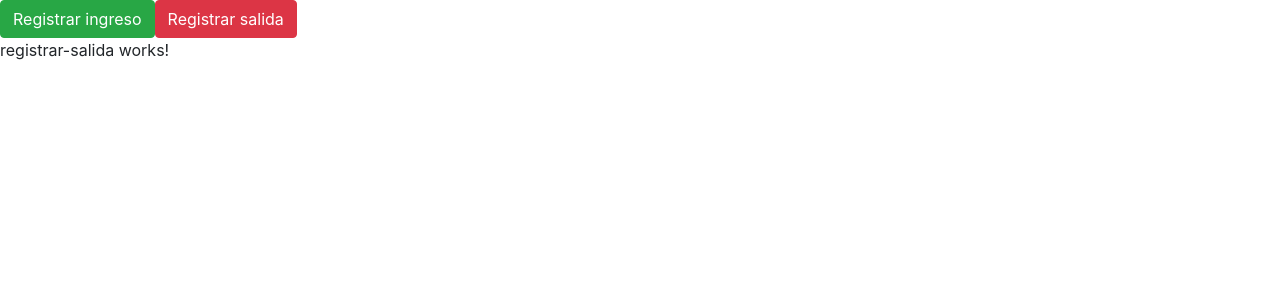
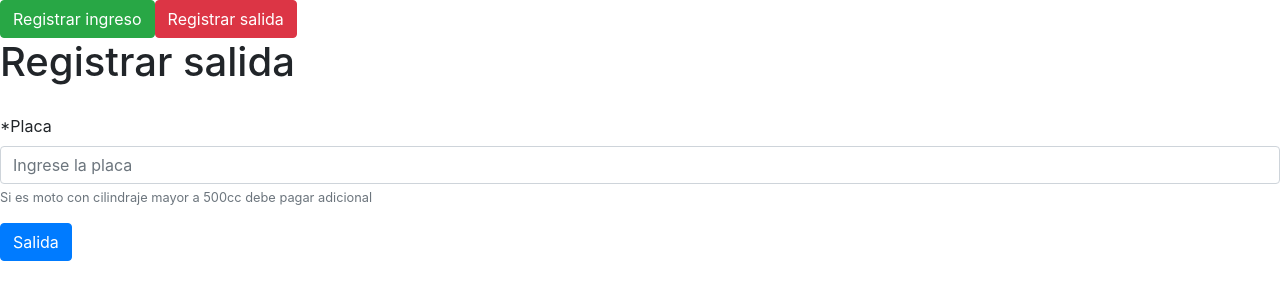
Before and after one commit to Alejolaya/frontParqueadero, an Angular app: page /RegistrarSalidaComponent in a window 1280 px wide. Shown: the top 300 px of the page. Built offline with nearby package versions, Linux system fonts and the light colour scheme.

Commit message:
Se hace la logica de Registrar salida

```diff
--- /dev/null
+++ b/src/app/model/parqueo.model.ts
@@ -0,0 +1,9 @@
+export class ParqueoModel{
+    public placa: string;
+    public fechaIngreso: Date;
+    public fechaSalida: Date;
+    public parqueadero: number;
+    public costo: number;
+
+
+}
--- a/src/app/registrar-ingreso/registrar-ingreso.component.html
+++ b/src/app/registrar-ingreso/registrar-ingreso.component.html
@@ -2,7 +2,10 @@
   <h1>Registrar ingreso</h1>
   <div *ngIf="!isValid" class="alert alert-danger" role="alert">
       {{message}}
-    </div>
+  </div>
+  <div *ngIf="isOK" class="alert alert-success" role="alert">
+      {{messageOK}}
+  </div>
   <div style="padding: 10px"></div>
   <div class="form-group">
     <label for="tipoVehiculo">*Tipo vehiculo</label>
--- a/src/app/registrar-ingreso/registrar-ingreso.component.ts
+++ b/src/app/registrar-ingreso/registrar-ingreso.component.ts
@@ -1,6 +1,6 @@
 import { Component, OnInit } from '@angular/core';
+
 import { RegistrarIngresoService } from './registrar-ingreso.service';
-
 import { VehiculoModel } from './../model/vehiculo.model';
 import { OK } from '../model/httpStatus';
 
@@ -15,6 +15,9 @@ export class RegistrarIngresoComponent implements OnInit {
   private vehiculo: VehiculoModel;
   private isValid : boolean= true;
   private message : string = "";
+  private isOK : boolean = false;
+  private messageOK : string = "";
+
   constructor(private registrarIngresoService: RegistrarIngresoService) {
     this.vehiculo = new VehiculoModel();
    }
@@ -28,7 +31,8 @@ export class RegistrarIngresoComponent implements OnInit {
     if(this.isValid){
       this.registrarIngresoService.registrar(this.vehiculo).subscribe(res=>{
         if(res.responseCode == OK){
-
+          this.isOK=true;
+          this.messageOK= res.message;
         }else{
           this.message=res.message;
           this.isValid= false;
--- a/src/app/registrar-salida/registrar-salida.component.html
+++ b/src/app/registrar-salida/registrar-salida.component.html
@@ -1,3 +1,21 @@
-<p>
-  registrar-salida works!
-</p>
+<form>
+    <h1>Registrar salida</h1>
+    <div *ngIf="!isValid" class="alert alert-danger" role="alert">
+        {{message}}
+    </div>
+    <div *ngIf="isOK" class="alert alert-success" role="alert">
+        {{messageCobro}}
+    </div>
+    <div style="padding: 10px"></div>
+
+    <div class="form-group">
+        <label for="placa">*Placa</label>
+        <input type="text" class="form-control" name="placa" [(ngModel)]="parqueo.placa" aria-describedby="placaHelp" placeholder="Ingrese la placa">
+        <small id="placaHelp" class="form-text text-muted">Si es moto con cilindraje mayor a 500cc debe pagar adicional</small>
+      </div>
+
+
+
+
+    <button type="submit" (click)="registrarSalida()" class="btn btn-primary">Salida</button>
+  </form>
--- a/src/app/registrar-salida/registrar-salida.component.ts
+++ b/src/app/registrar-salida/registrar-salida.component.ts
@@ -1,15 +1,45 @@
 import { Component, OnInit } from '@angular/core';
+
+
+import { RegistrarSalidaService } from './registrar-salida.service';
+import { ParqueoModel } from './../model/parqueo.model';
+import { OK } from '../model/httpStatus';
 
 @Component({
   selector: 'app-registrar-salida',
   templateUrl: './registrar-salida.component.html',
-  styleUrls: ['./registrar-salida.component.css']
+  styleUrls: ['./registrar-salida.component.css'],
+  providers:[RegistrarSalidaService]
 })
 export class RegistrarSalidaComponent implements OnInit {
+  private parqueo: ParqueoModel;
+  private isValid: boolean = true;
+  private message: string = "";
+  private isOK :boolean=false;
+  private messageCobro: string = "";
 
-  constructor() { }
+  constructor(private registrarSalidaService: RegistrarSalidaService) {
+    this.parqueo = new ParqueoModel();
+   }
 
   ngOnInit() {
   }
+  public registrarSalida():void{
+    this.isValid = this.registrarSalidaService.validate(this.parqueo);
+    if(this.isValid){
+      this.registrarSalidaService.registrarSalida(this.parqueo).subscribe(res=>{
+        if(res.responseCode == OK){
+          this.isOK=true;
+          this.messageCobro=res.message;
+        }else{
+          this.message=res.message;
+          this.isValid=false;
+          this.isOK = false;
+        }
+      });
+    }else{
+      this.message="los campos con * son obligatorios"
+    }
 
+  }
 }
--- a/src/app/registrar-salida/registrar-salida.service.ts
+++ b/src/app/registrar-salida/registrar-salida.service.ts
@@ -1,9 +1,31 @@
+import { ParqueoModel } from './../model/parqueo.model';
+import { HttpClient } from '@angular/common/http';
 import { Injectable } from '@angular/core';
+import { Observable } from 'rxjs';
+import { RestResponse } from '../model/restResponse.model';
 
 @Injectable({
   providedIn: 'root'
 })
 export class RegistrarSalidaService {
 
-  constructor() { }
+  constructor(private http:HttpClient) { }
+
+  /**
+   * Metodo para validar campos obligatorios
+   */
+  public validate(parqueo:ParqueoModel):boolean{
+    let isValid = true;
+
+    if(!parqueo.placa){
+      isValid = false;
+    }
+
+    return isValid;
+  }
+  public registrarSalida(parqueo:ParqueoModel):Observable<RestResponse>{
+    return this.http.post<RestResponse>("http://localhost:8080/RegistrarSalida",JSON.stringify(parqueo));
+  }
+
+
 }
```
